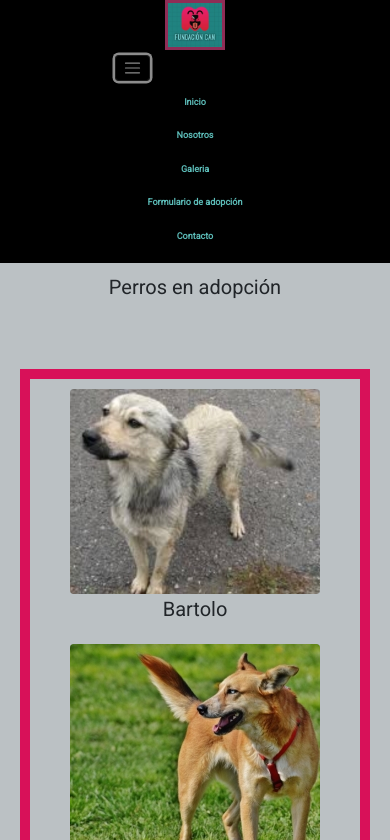
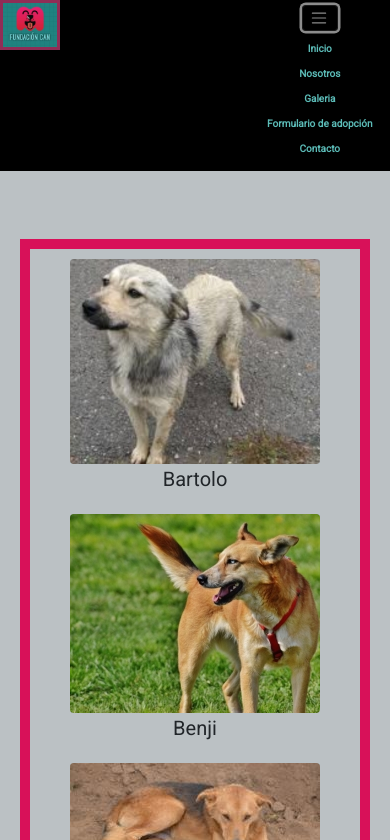
Before and after one commit to fcasasco/nav, a website: page pages/galeria.html in a window 390 px wide. Both pictures are taken after a click on the button "Toggle navigation". Shown: the top 840 px of the page. Drawn offline with nearby package versions, Linux system fonts and the light colour scheme.

Commit message:
puse menu nav...ver si puedo mover icono hambuguesa

```diff
--- a/css/styles.css
+++ b/css/styles.css
@@ -38,12 +38,12 @@ header {
   /*list-style: none;*//*seria innecesario porque el bootstrap le saca el estilo*/
   display: flex;
   flex-wrap: wrap;
-  margin-left: 3rem;/*cambio*/
-  margin-right: 10rem;/*cambio*/
-  gap: 11rem;
+  /*margin-left: 3rem;/*sacar*/
+  margin-right: 20rem;/*cambio*/
+  gap: 8rem;/*cambio*/
 }
 #ulnav li {
-  font-size: 1.7rem;
+  font-size: 1.5rem;/*cambio*/
   font-weight: 1000;
 }
 #ulnav li a {
@@ -295,11 +295,11 @@ fieldset div {
   }
   #ulnav {
     margin: 0 8rem; /*cambie a 8rem*/
-    gap: 8rem;/*cambie 8rem*/
-    padding: 2rem;
+    gap: 7rem;/*cambie*/
+    padding: 1.5rem;/*cambie*/
   }
   #ulnav li {
-    font-size: 1.6rem;
+    /*font-size: 1.6rem; sacar*/
     font-weight: 1000;
   }
   .iconosFlex {
@@ -332,13 +332,13 @@ fieldset div {
   #ulnav {
     margin: 0 8rem;
     /*gap: 8rem;sacar gap*/
-    padding: 1rem;
+    padding: .5rem;/*cambiar*/
   }
   #ulnav li {
     font-size: 1.3rem;
   }
   #ulnav li a:hover {
-    padding: 1rem;
+    padding: .5rem;/*cambiar*/
   }
   .iconosFlex {
     margin-top: 0.5rem;
@@ -439,7 +439,7 @@ fieldset div {
   }
   #ulnav {
     margin: 0 0.5rem;
-    padding: 1rem;
+    /*padding: 1rem; sacar*/
     gap: 5rem;/*cambie gap a 5*/
   }
   #ulnav li {
@@ -496,10 +496,45 @@ fieldset div {
     margin-top: 13rem;
   }
 }
-@media screen and (max-width: 555px) {
+@media screen and (max-width: 575px) {/*cambio 555 a 575*/
   #grillaIndex {
     grid-template-rows: 125px 260px auto 50px;
   }
+  /*agregue desde aqui header ulnav ulnav li y hover*/
+  header {
+    display: flex;
+    flex-direction: row;
+    /*align-items: center;*/
+    justify-content: space-between;
+    align-items: flex-start;
+    /*align-content: space-between;*/
+    flex-wrap: wrap;
+  }
+  #ulnav {
+    flex-direction: column;
+    text-align: center;
+    gap: 0rem;/*cambie de 1 a 0 rem..ver en celu*/
+  }
+  #ulnav li {
+    font-size: 1rem;/*cambie de 0.9 a 1rem*/
+    font-weight: 1000;
+  }
+  #ulnav li a:hover{
+    padding: 0.2rem;
+  }
+  .container-fluid{
+    /*display: flex; sacar*/
+    flex-direction: column;
+    /*justify-content: center; sacar*/
+    text-align: center;
+    /*align-items: flex-end;sacar*/
+    /*align-content: flex-end; sacar es al pedo*/
+  }
+  .iconosFlex {
+    margin-top: 8.5rem;
+  }
+  /*agregue hasta aca lo de arriba*/
+
   #carouselExampleIndicators {
     width: 43%;
   }
@@ -522,9 +557,9 @@ fieldset div {
   #footerNosotros, #footerForm, #footerContacto, #footerGaleria {
     padding: 0rem;
   }
-  .iconosGaleria {
+  /*.iconosGaleria {
     margin-top: 13rem;
-  }
+  }*/
   iframe {
     width: 350px;
     height: 175px;
@@ -533,7 +568,7 @@ fieldset div {
 @media screen and (max-width: 399px) {
   #grillaIndex {
     grid-template-rows: 100px 260px auto 40px;
-  }
+  }/*ver de sacar
   #ulnav {
     flex-direction: column;
     text-align: center;
@@ -542,9 +577,9 @@ fieldset div {
   #ulnav li {
     font-size: 0.9rem;
     font-weight: 1000;
-  }
+  }*/
   .iconosFlex {
-    margin-top: 8.5rem;
+    margin-top: 5.5rem; /*cambiar*/
   }
   .logo {
     width: 6rem;
@@ -598,9 +633,9 @@ fieldset div {
   #contactoFlex h1 {
     margin-top: 5rem;
   }
-  .iconosGaleria, .iconosAdopcion, .iconosContacto {
+  /*.iconosGaleria, .iconosAdopcion, .iconosContacto {
     margin-top: 18.5rem;
-  }
+  }*/
 }
 
 /*# sourceMappingURL=styles.css.map */
```
